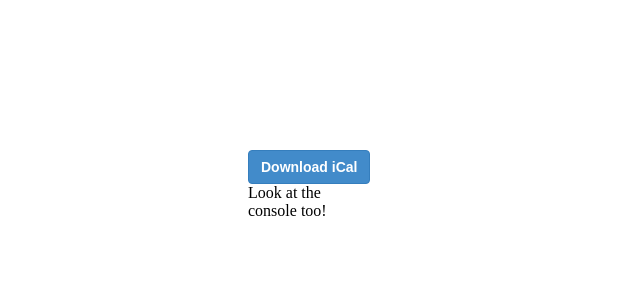
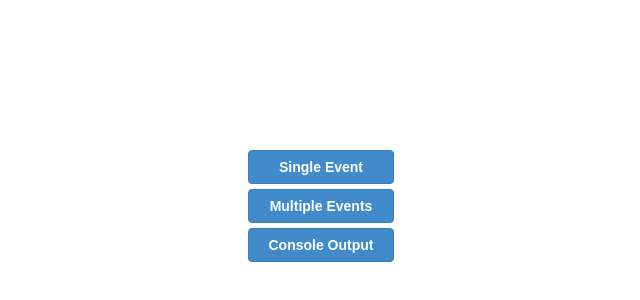
Before and after one commit to nwcell/ics.js, a website: page demo/demo.html in a window 1280 px wide. Shown: the part 230-530 px from the top of the page, without its empty margins (342-982 px from the left). Drawn offline with Linux system fonts and the light colour scheme.

Commit message:
Updated readme and demo

```diff
--- a/bower.json
+++ b/bower.json
@@ -1,8 +1,8 @@
 {
   "name": "ics.js",
   "main": "ics.js",
-  "version": "0.1.1",
-  "homepage": "https://github.com/khornberg/ics.js",
+  "version": "0.1.2",
+  "homepage": "https://github.com/nwcell/ics.js",
   "contributors": [
     "Travis Krause <travis@codeforemen.com>",
     "Kyle Hornberg <kyle.hornberg@gmail.com>"
--- a/demo/demo.html
+++ b/demo/demo.html
@@ -40,12 +40,16 @@
 		background-color: #428bca;
 		border-color: #357ebd;
 		font-family: sans-serif;
+		width: 120px;
 	}
 	</style>
 </head>
 <body>
 	<div class="wrap">
-		<a href="javascript:cal.download('christmas')">Download iCal</a>
-		Look at the console too!
+		<a href="javascript:cal_single.download('Awesome Day')">Single Event</a>
+		<br>
+		<a href="javascript:cal.download('Holidays')">Multiple Events</a>
+		<br>
+		<a href="javascript:makelogs(cal)">Console Output</a>
 	</div>
 </html>
--- a/demo/demo.js
+++ b/demo/demo.js
@@ -2,5 +2,19 @@
 var cal = ics();
 cal.addEvent('Christmas', 'Christian holiday celebrating the birth of Jesus Christ', 'Bethlehem', '12/25/2013', '12/25/2013');
 cal.addEvent('Christmas', 'Christian holiday celebrating the birth of Jesus Christ', 'Bethlehem', '12/25/2014', '12/25/2014');
-console.log('Events\n' + cal.events());
-console.log('Calendar\n' + cal.calendar());
+cal.addEvent('New Years', 'Watch the ball drop!', 'New York', '01/01/2015', '01/01/2015');
+cal.addEvent('New Years', 'Watch the ball drop!', 'New York', '01/01/2016', '01/01/2016');
+
+var cal_single = ics();
+cal_single.addEvent('Best Day', 'This is the best day to demonstrate a single event.', 'New York', '11/12/1987', '11/12/1987');
+
+
+// You can use this for easy debugging
+var makelogs = function(obj) {
+	console.log('Events Array');
+	console.log('=================');
+	console.log(obj.events());
+	console.log('Calendar With Header');
+	console.log('=================');
+	console.log(obj.calendar());
+}
--- a/package.json
+++ b/package.json
@@ -1,6 +1,6 @@
 {
   "name": "ics.js",
-  "version": "0.1.1",
+  "version": "0.1.2",
   "description": "A browser firendly .ics/.vcs file generator written entirely in javascript",
   "main": "icsjs",
   "dependencies": {
@@ -17,7 +17,7 @@
   },
   "repository": {
     "type": "git",
-    "url": "https://github.com/khornberg/ics.js.git"
+    "url": "https://github.com/nwcell/ics.js.git"
   },
   "keywords": [
     "ics",
@@ -30,6 +30,6 @@
   ],
   "license": "MIT",
   "bugs": {
-    "url": "https://github.com/khornberg/ics.js/issues"
+    "url": "https://github.com/nwcell/ics.js/issues"
   }
 }
```
Also changed, not shown: README.md.
